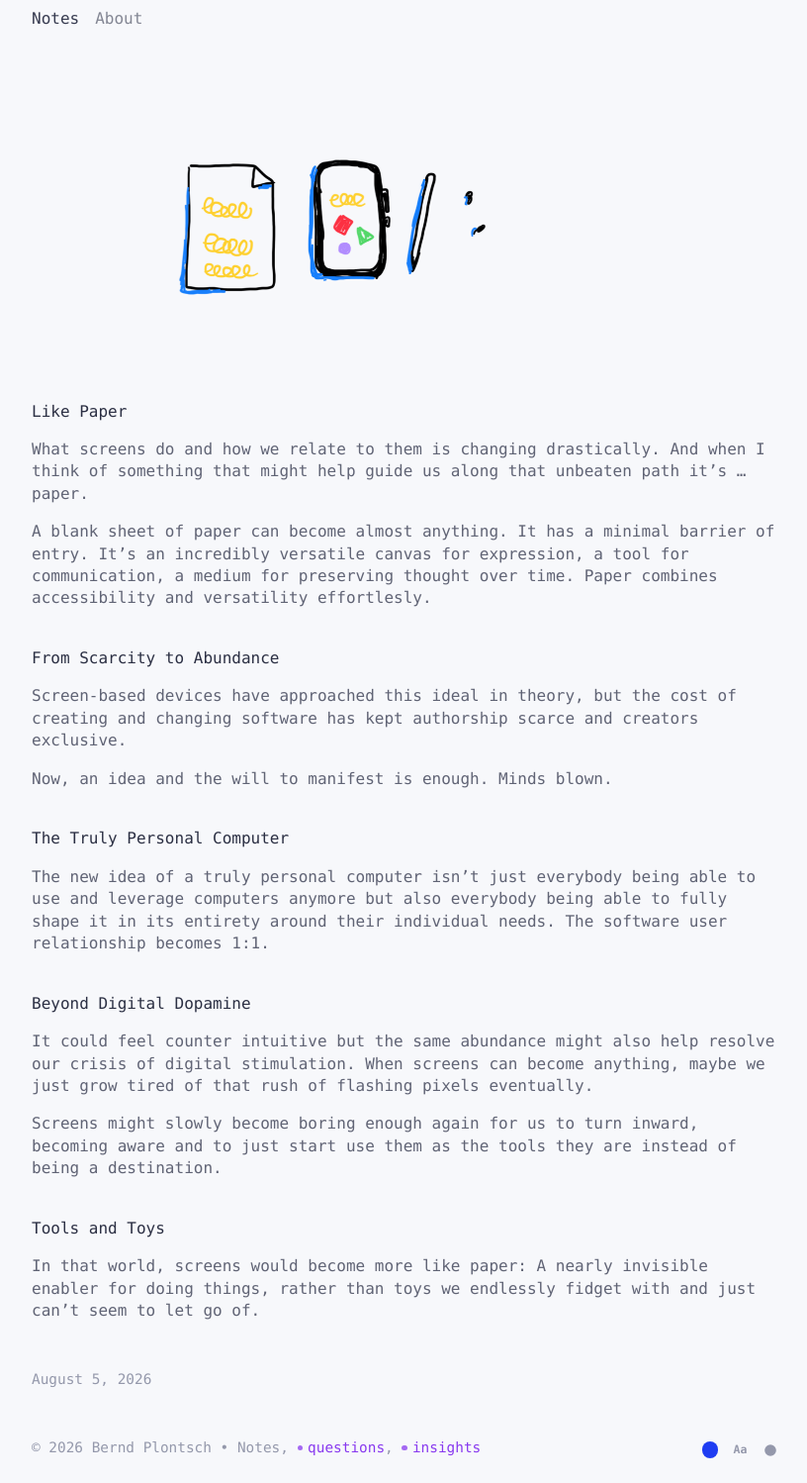
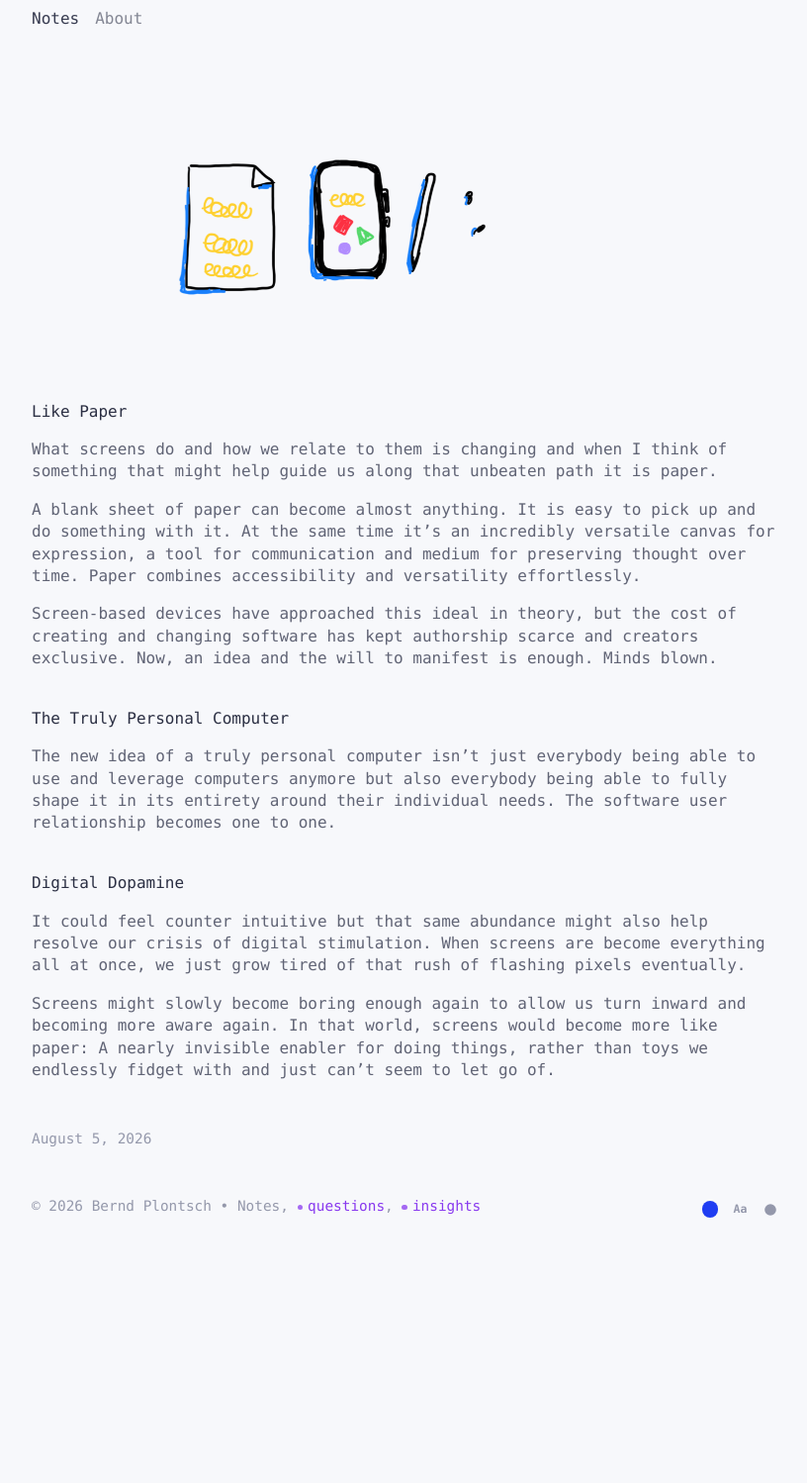
Before and after one commit to berndpl/notes-plontsch, a Jekyll site: the page built from _posts/2026/2026-08-05-like-paper.md, in a window 1280 px wide. Shown: the whole page at 99% size, without its empty margins (228-1044 px from the left). Built offline with Jekyll 4.4.1, drawn with Linux system fonts in a browser that asks for light colours; some web fonts are replaced; our own code applies the rules of GitHub Pages for plain Markdown files; after the commit the page ends 1255 px from its top, so only the background shows below that.

Commit message:
Refine language and structure in "Like Paper" post for clarity and flow

```diff
--- a/_posts/2026/2026-08-05-like-paper.md
+++ b/_posts/2026/2026-08-05-like-paper.md
@@ -3,26 +3,18 @@ title: "Like Paper"
 image: /assets/images/2026/2026-08-05-like-paper.png
 ---
 
-What screens do and how we relate to them is changing drastically. And when I think of something that might help guide us along that unbeaten path it's …paper.
+What screens do and how we relate to them is changing and when I think of something that might help guide us along that unbeaten path it is paper.
 
-A blank sheet of paper can become almost anything. It has a minimal barrier of entry. It's an incredibly versatile canvas for expression, a tool for communication, a medium for preserving thought over time. Paper combines accessibility and versatility effortlesly.
+A blank sheet of paper can become almost anything. It is easy to pick up and do something with it. At the same time it's an incredibly versatile canvas for expression, a tool for communication and medium for preserving thought over time. Paper combines accessibility and versatility effortlessly.
 
-## From Scarcity to Abundance
-
-Screen-based devices have approached this ideal in theory, but the cost of creating and changing software has kept authorship scarce and creators exclusive.
-
-Now, an idea and the will to manifest is enough. Minds blown.
+Screen-based devices have approached this ideal in theory, but the cost of creating and changing software has kept authorship scarce and creators exclusive. Now, an idea and the will to manifest is enough. Minds blown.
 
 ## The Truly Personal Computer
 
-The new idea of a truly personal computer isn't just everybody being able to use and leverage computers anymore but also everybody being able to fully shape it in its entirety around their individual needs. The software user relationship becomes 1:1.
+The new idea of a truly personal computer isn't just everybody being able to use and leverage computers anymore but also everybody being able to fully shape it in its entirety around their individual needs. The software user relationship becomes one to one.
 
-## Beyond Digital Dopamine
+## Digital Dopamine
 
-It could feel counter intuitive but the same abundance might also help resolve our crisis of digital stimulation. When screens can become anything, maybe we just grow tired of that rush of flashing pixels eventually.
+It could feel counter intuitive but that same abundance might also help resolve our crisis of digital stimulation. When screens are become everything all at once, we just grow tired of that rush of flashing pixels eventually.
 
-Screens might slowly become boring enough again for us to turn inward, becoming aware and to just start use them as the tools they are instead of being a destination.
-
-## Tools and Toys
-
-In that world, screens would become more like paper: A nearly invisible enabler for doing things, rather than toys we endlessly fidget with and just can't seem to let go of.
+Screens might slowly become boring enough again to allow us turn inward and becoming more aware again. In that world, screens would become more like paper: A nearly invisible enabler for doing things, rather than toys we endlessly fidget with and just can't seem to let go of.
```
